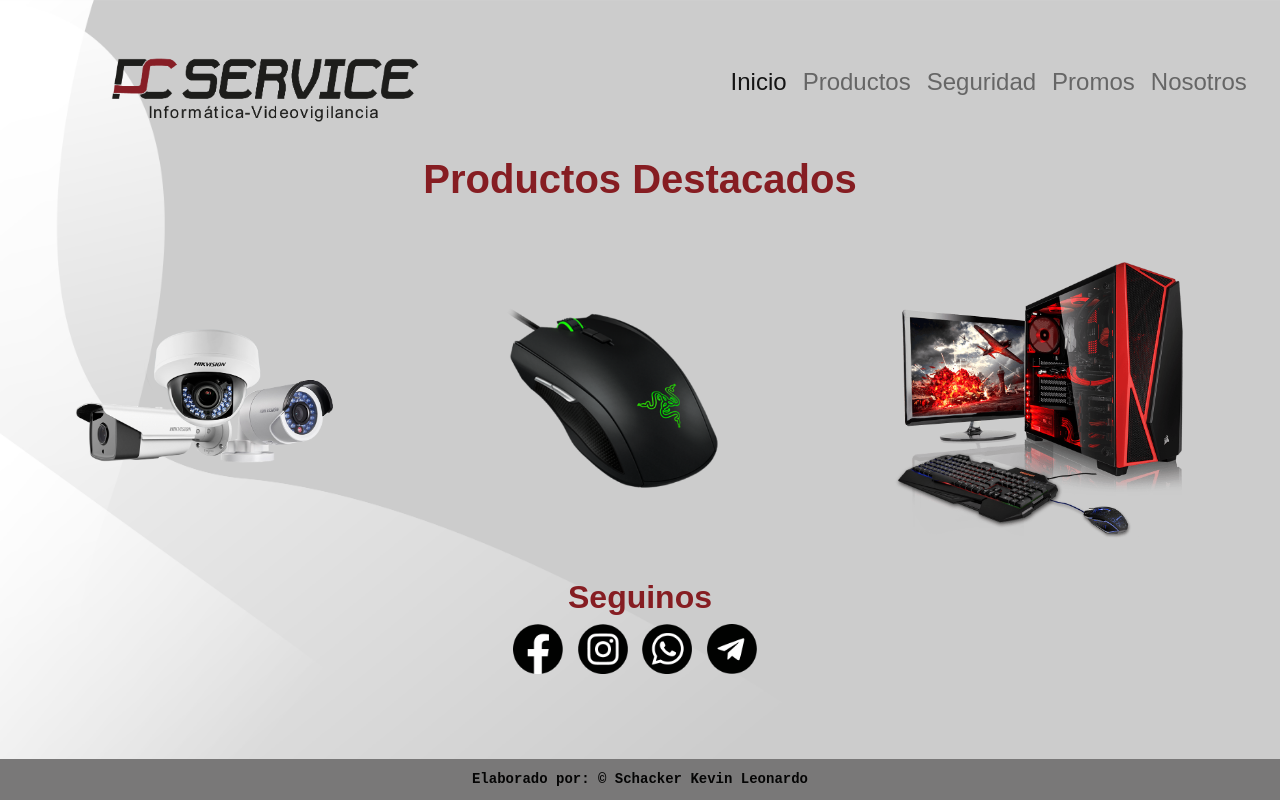
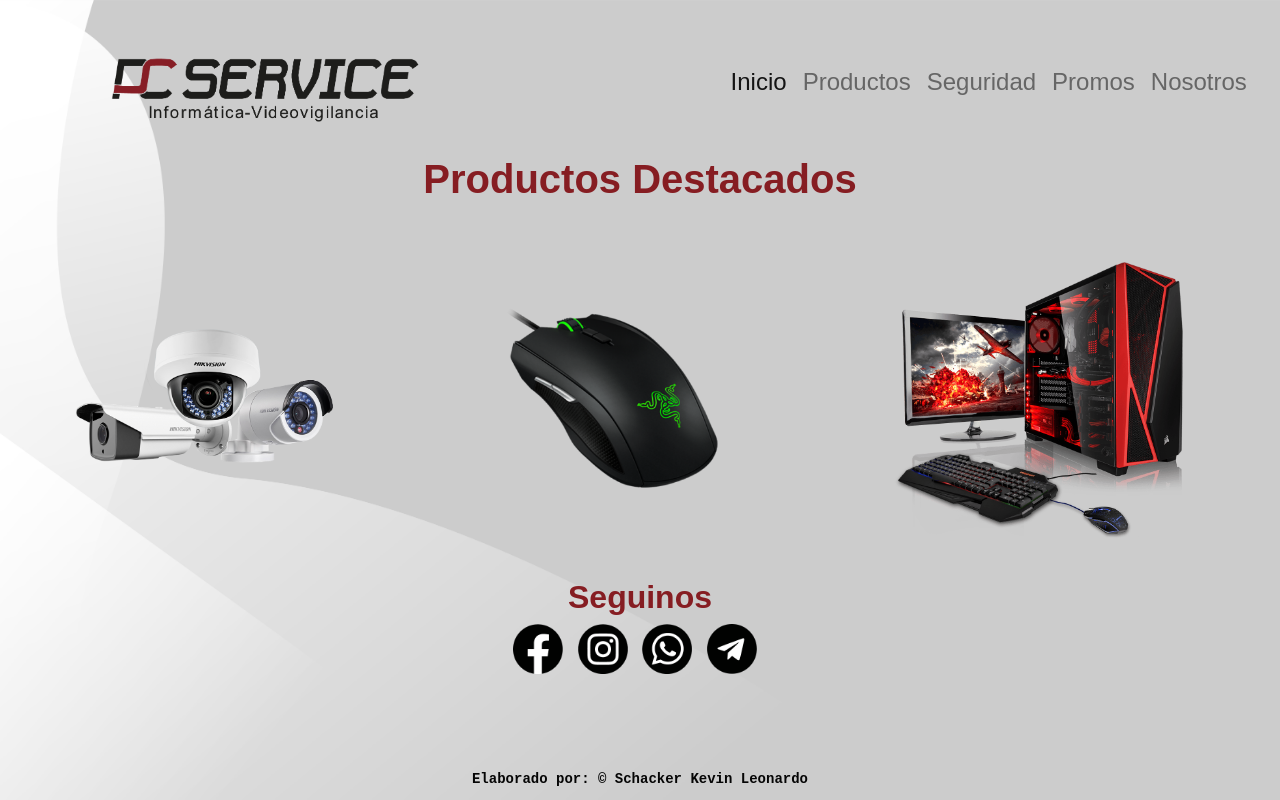
Before and after one commit to KevinSchacker/ENTREGA-2-SCHACKER-KEVIN-CODERHOUSE-20-05, a plain HTML site: page index.html in a window 1280 px wide. Drawn offline with nearby package versions, Linux system fonts and the light colour scheme.

Commit message:
cambio fondo footer transparente

```diff
--- a/CSS/style.css
+++ b/CSS/style.css
@@ -110,7 +110,7 @@ body {
 /* Estilos para el pie de página */
 footer {
     text-align: center;
-    background-color:rgb(121, 120, 120);
+    background-color:transparent;
     padding: 10px;
     font-size: 14px;
     font-family: monospace;
```
